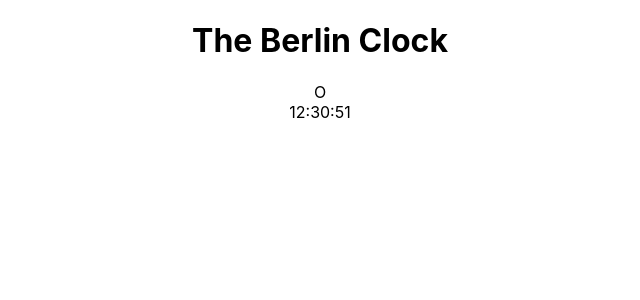
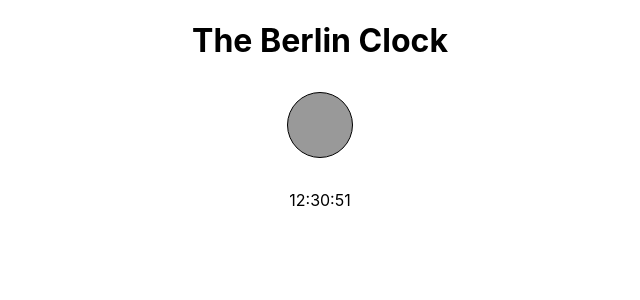
Before and after one commit to GajendraRaj/BerlinClockV2, a React (Create React App) app: page / in a window 1280 px wide. Shown: the top 300 px of the page, without its empty margins (320-960 px from the left). Built offline with nearby package versions, Linux system fonts and the light colour scheme.

Commit message:
feat: Display top lamp to show seconds

```diff
--- a/src/component/App.css
+++ b/src/component/App.css
@@ -1,3 +1,31 @@
 .App {
   text-align: center;
 }
+
+.clock {
+  display: flex;
+  flex-direction: column;
+  align-items: center;
+  justify-content: center;
+}
+
+.mv4 {
+  margin-top: 2rem;
+  margin-bottom: 2rem;
+}
+
+.bg-silver {
+  background-color: #999999;
+}
+
+.bg-yellow {
+  background-color: #ffd700;
+}
+
+.seconds {
+  width: 4rem;
+  height: 4rem;
+  border-style: solid;
+  border-width: 1px;
+  border-radius: 100%;
+}
--- a/src/component/BerlinClock.js
+++ b/src/component/BerlinClock.js
@@ -1,6 +1,7 @@
 import React from "react";
 import PropTypes from "prop-types";
 import constants from "../constant";
+import Seconds from "./Seconds";
 
 const BerlinClock = props => {
   const berlinFormat = time => {
@@ -12,7 +13,11 @@
     return { secondValue };
   };
 
-  return <div>{berlinFormat(props.time).secondValue}</div>;
+  return (
+    <div className="clock mv4">
+      <Seconds seconds={berlinFormat(props.time).secondValue} />
+    </div>
+  );
 };
 
 BerlinClock.propTypes = {
--- /dev/null
+++ b/src/component/Seconds.js
@@ -0,0 +1,18 @@
+import React from "react";
+import PropTypes from "prop-types";
+import constants from "../constant";
+
+const Seconds = props => {
+  const secondsColor =
+    props.seconds === constants.EVEN
+      ? constants.EVEN_STYLE_CLASS
+      : constants.ODD_STYLE_CLASS;
+
+  return <div className={`seconds ${secondsColor}`} />;
+};
+
+Seconds.propTypes = {
+  seconds: PropTypes.string.isRequired
+};
+
+export default Seconds;
--- a/src/constant/index.js
+++ b/src/constant/index.js
@@ -1,7 +1,9 @@
 const constants = {
   APPLICATION_TITLE: "The Berlin Clock",
   EVEN: "E",
-  ODD: "O"
+  ODD: "O",
+  EVEN_STYLE_CLASS: "bg-yellow",
+  ODD_STYLE_CLASS: "bg-silver"
 };
 
 export default constants;
```
Also changed, not shown: 2 other files (tests, documents, lock files or other folders).
